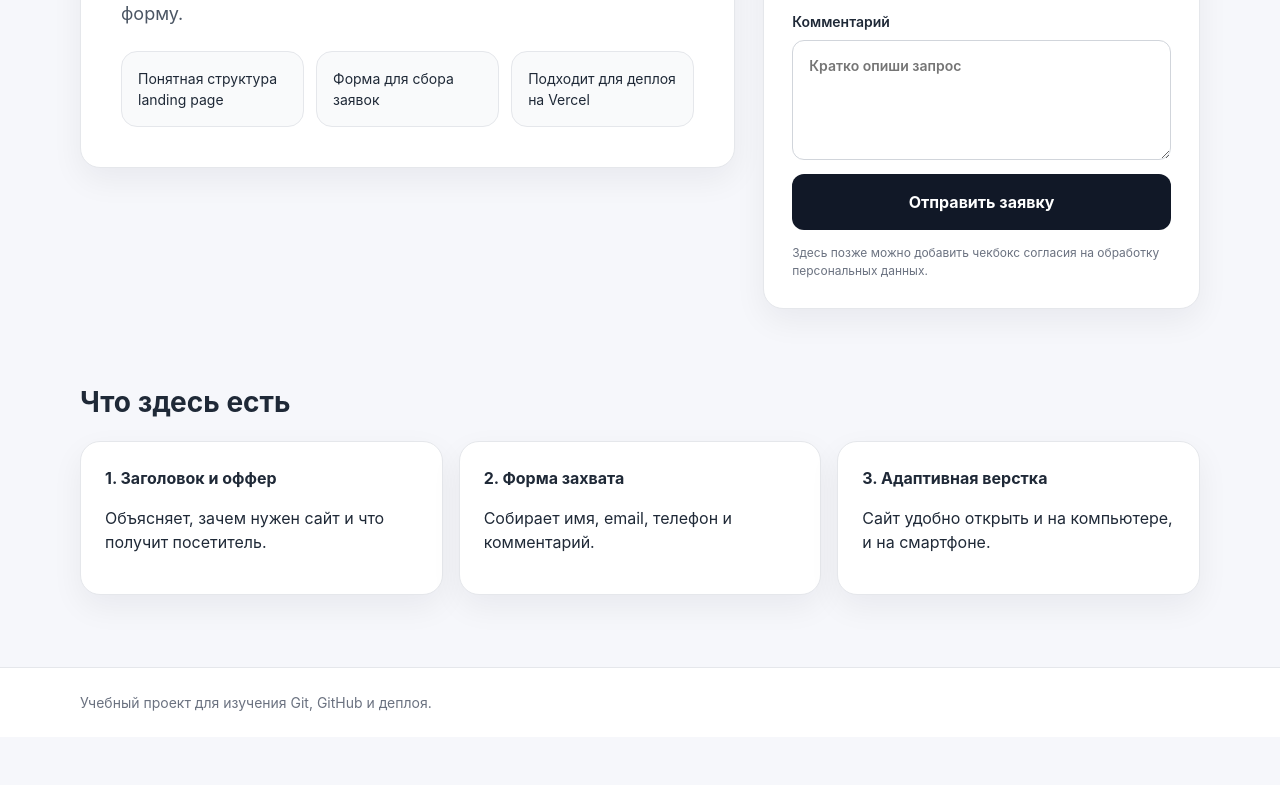
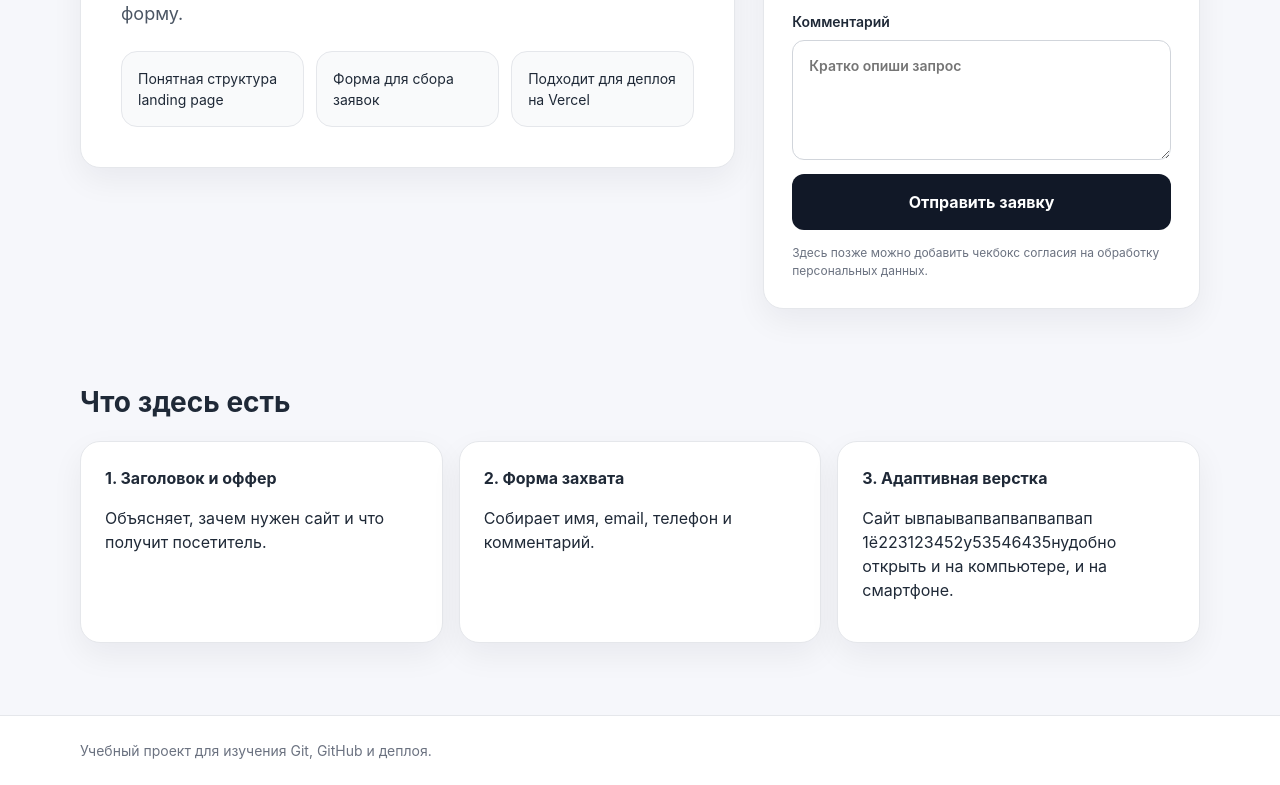
Before and after one commit to Alex9416/simple-contact-site, a plain HTML site: page index.html in a window 1280 px wide. Shown: the part 572-1357 px from the top of the page. Before the commit the page ends 1309 px from the top, so only its background shows below. Drawn offline with Linux system fonts and the light colour scheme.

Commit message:
Изменил название

```diff
--- a/index.html
+++ b/index.html
@@ -249,7 +249,7 @@
           </div>
           <div class="card service">
             <strong>3. Адаптивная верстка</strong>
-            <p>Сайт удобно открыть и на компьютере, и на смартфоне.</p>
+            <p>Сайт ывпаывапвапвапвапвап 1ё223123452у53546435нудобно открыть и на компьютере, и на смартфоне.</p>
           </div>
         </div>
       </div>
```
